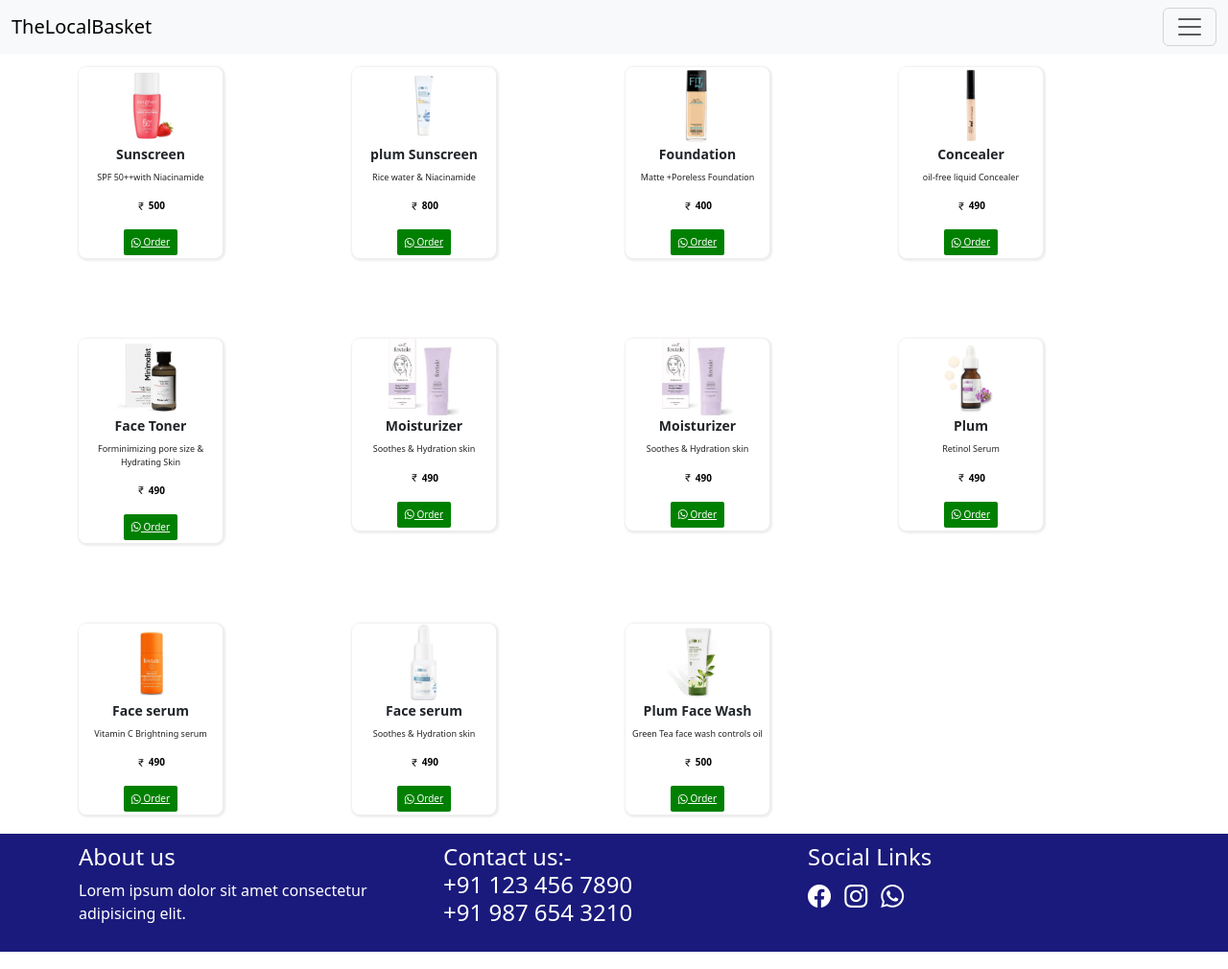
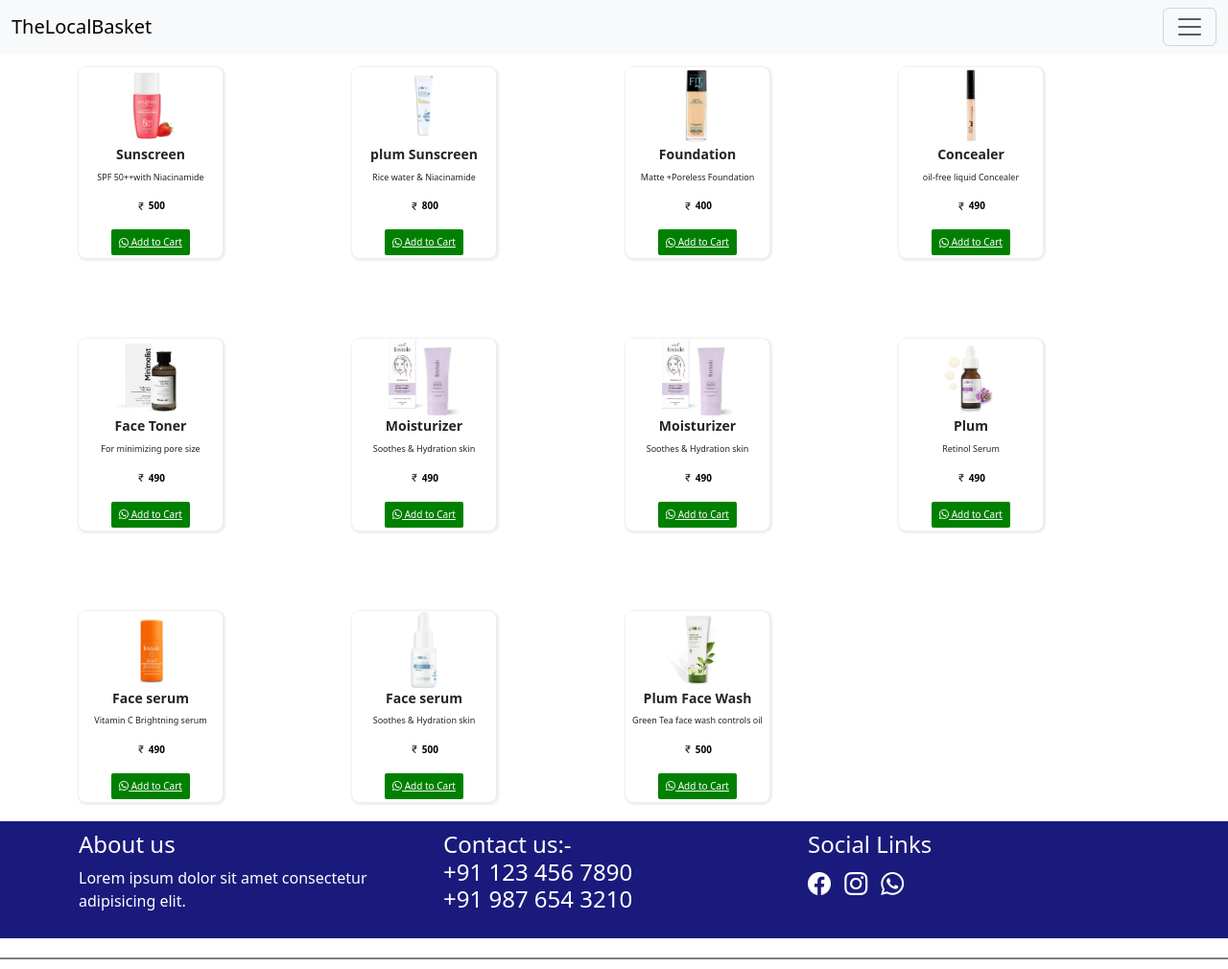
Before and after one commit to PrajwalP06/TheLocalBasket, a plain HTML site: page public/cosmetic.html in a window 1280 px wide. Shown: the whole page at 96% size. Drawn offline with nearby package versions, Linux system fonts and the light colour scheme.

Commit message:
commited by Ringchen

```diff
--- a/public/cosmetic.html
+++ b/public/cosmetic.html
@@ -58,7 +58,7 @@
                 <h3 class="itemName">Sunscreen</h3>
                 <p class="itemdesc">  SPF 50++with Niacinamide</p>
                 <p class="itemrate"><i class="bi bi-currency-rupee"></i> 500</p>
-                <button class="buttonstyle"> <a href="https://wa.me/+919609010193?text=I%20would%20like%20to%20order%20this%20Dot%20and%20Key%20Sunscreen%20of%20Rs.500" style="color:white"> <i class="bi bi-whatsapp"></i> Order</a></button>
+                <button class="buttonstyle"> <a href="https://wa.me/+919609010193?text=I%20would%20like%20to%20Add to Cart%20this%20Dot%20and%20Key%20Sunscreen%20of%20Rs.500" style="color:white"> <i class="bi bi-whatsapp"></i> Add to Cart</a></button>
               </div>
             </div>
           </div>
@@ -69,7 +69,7 @@
                 <h3 class="itemName">plum Sunscreen </h3>
                 <p class="itemdesc">Rice water & Niacinamide</p>
                 <p class="itemrate"><i class="bi bi-currency-rupee"></i> 800</p>
-                <button class="buttonstyle"> <a href="https://wa.me/+919609010193?text=I%20would%20like%20order%20this%20Plum%20Sunscreen%20of%20Rs.500" style="color:white"> <i class="bi bi-whatsapp"></i> Order</a></button>
+                <button class="buttonstyle"> <a href="https://wa.me/+919609010193?text=I%20would%20like%20Add to Cart%20this%20Plum%20Sunscreen%20of%20Rs.500" style="color:white"> <i class="bi bi-whatsapp"></i> Add to Cart</a></button>
               </div>
             </div>
           </div>
@@ -80,7 +80,7 @@
                 <h3 class="itemName">Foundation</h3>
                 <p class="itemdesc">Matte +Poreless Foundation</p>
                 <p class="itemrate"><i class="bi bi-currency-rupee"></i> 400</p>
-                <button class="buttonstyle"> <a href="https://wa.me/+919609010193?text=I%20would%20like%20to%20order%20this%20Fit%20me%20foundation%20of%20Rs.400" style="color:white"> <i class="bi bi-whatsapp"></i> Order</a></button>
+                <button class="buttonstyle"> <a href="https://wa.me/+919609010193?text=I%20would%20like%20to%20Add to Cart%20this%20Fit%20me%20foundation%20of%20Rs.400" style="color:white"> <i class="bi bi-whatsapp"></i> Add to Cart</a></button>
               </div>
             </div>
           </div>
@@ -91,7 +91,7 @@
                 <h3 class="itemName">Concealer</h3>
                 <p class="itemdesc">oil-free liquid Concealer </p>
                 <p class="itemrate"><i class="bi bi-currency-rupee"></i> 490</p>
-                <button class="buttonstyle"> <a href="https://wa.me/+919609010193?text=I%20would%20like%20to%20order%20this%20fit%20me%20Concealer%20for%20Rs.490" style="color:white"> <i class="bi bi-whatsapp"></i> Order</a></button>
+                <button class="buttonstyle"> <a href="https://wa.me/+919609010193?text=I%20would%20like%20to%20Add to Cart%20this%20fit%20me%20Concealer%20for%20Rs.490" style="color:white"> <i class="bi bi-whatsapp"></i> Add to Cart</a></button>
               </div>
             </div>
           </div>
@@ -100,9 +100,9 @@
               <img class="imgStyle" src="images/Minimalist.jpg">
               <div class="desc">
                 <h3 class="itemName">Face Toner</h3>
-                <p class="itemdesc">Forminimizing pore size & Hydrating Skin </p>
+                <p class="itemdesc">For minimizing pore size  </p>
                 <p class="itemrate"><i class="bi bi-currency-rupee"></i> 490</p>
-                <button class="buttonstyle"> <a href="https://wa.me/+919609010193?text=I%20would%20like%20to%20order%20this%20Face%20Toner%20of%20Rs.490" style="color:white"> <i class="bi bi-whatsapp"></i> Order</a></button>
+                <button class="buttonstyle"> <a href="https://wa.me/+919609010193?text=I%20would%20like%20to%20Add to Cart%20this%20Face%20Toner%20of%20Rs.490" style="color:white"> <i class="bi bi-whatsapp"></i> Add to Cart</a></button>
               </div>
             </div>
           </div>
@@ -113,7 +113,7 @@
                 <h3 class="itemName"> Moisturizer</h3>
                 <p class="itemdesc"> Soothes & Hydration skin </p>
                 <p class="itemrate"><i class="bi bi-currency-rupee"></i> 490</p>
-                <button class="buttonstyle"> <a href="https://wa.me/+919609010193" style="color:white"> <i class="bi bi-whatsapp"></i> Order</a></button>
+                <button class="buttonstyle"> <a href="https://wa.me/+919609010193" style="color:white"> <i class="bi bi-whatsapp"></i> Add to Cart</a></button>
               </div>
             </div>
           </div>
@@ -124,7 +124,7 @@
                 <h3 class="itemName"> Moisturizer</h3>
                 <p class="itemdesc"> Soothes & Hydration skin </p>
                 <p class="itemrate"><i class="bi bi-currency-rupee"></i> 490</p>
-                <button class="buttonstyle"> <a href="https://wa.me/+919609010193" style="color:white"> <i class="bi bi-whatsapp"></i> Order</a></button>
+                <button class="buttonstyle"> <a href="https://wa.me/+919609010193" style="color:white"> <i class="bi bi-whatsapp"></i> Add to Cart</a></button>
               </div>
             </div>
           </div>
@@ -135,7 +135,7 @@
                 <h3 class="itemName"> Plum </h3>
                 <p class="itemdesc"> Retinol Serum </p>
                 <p class="itemrate"><i class="bi bi-currency-rupee"></i> 490</p>
-                <button class="buttonstyle"> <a href="https://wa.me/+919609010193?text=I%20would%20like%20to%20order%20thsi%20Plum%20Retinol%20Serum%20of%20Rs.490" style="color:white"> <i class="bi bi-whatsapp"></i> Order</a></button>
+                <button class="buttonstyle"> <a href="https://wa.me/+919609010193?text=I%20would%20like%20to%20Add to Cart%20thsi%20Plum%20Retinol%20Serum%20of%20Rs.490" style="color:white"> <i class="bi bi-whatsapp"></i> Add to Cart</a></button>
               </div>
             </div>
           </div>
@@ -146,7 +146,7 @@
                 <h3 class="itemName"> Face serum</h3>
                 <p class="itemdesc"> Vitamin C Brightning serum </p>
                 <p class="itemrate"><i class="bi bi-currency-rupee"></i> 490</p>
-                <button class="buttonstyle"> <a href="https://wa.me/+919609010193?text=I%20would%20like%20order%20this%20Face%20serum%20of%20Rs.490" style="color:white"> <i class="bi bi-whatsapp"></i> Order</a></button>
+                <button class="buttonstyle"> <a href="https://wa.me/+919609010193?text=I%20would%20like%20Add to Cart%20this%20Face%20serum%20of%20Rs.490" style="color:white"> <i class="bi bi-whatsapp"></i> Add to Cart</a></button>
               </div>
             </div>
           </div>
@@ -156,8 +156,8 @@
               <div class="desc">
                 <h3 class="itemName"> Face serum</h3>
                 <p class="itemdesc"> Soothes & Hydration skin </p>
-                <p class="itemrate"><i class="bi bi-currency-rupee"></i> 490</p>
-                <button class="buttonstyle"> <a href="https://wa.me/+919609010193" style="color:white"> <i class="bi bi-whatsapp"></i> Order</a></button>
+                <p class="itemrate"><i class="bi bi-currency-rupee"></i> 500</p>
+                <button class="buttonstyle"> <a href="https://wa.me/+919609010193?text=I520would%20like%20to%20Add to Cart%20this%20Face%20serum%20of%20Rs.500" style="color:white"> <i class="bi bi-whatsapp"></i> Add to Cart</a></button>
               </div>
             </div>
           </div>
@@ -168,7 +168,7 @@
                 <h3 class="itemName"> Plum Face Wash</h3>
                 <p class="itemdesc"> Green Tea face wash controls oil  </p>
                 <p class="itemrate"><i class="bi bi-currency-rupee"></i> 500</p>
-                <button class="buttonstyle"> <a href="https://wa.me/+919609010193" style="color:white"> <i class="bi bi-whatsapp"></i> Order</a></button>
+                <button class="buttonstyle"> <a href="https://wa.me/+919609010193?text=I%20would%20like%20to%20Add to Cart%20this%20Plum%20Face%20Wash%20of%20Rs.500" style="color:white"> <i class="bi bi-whatsapp"></i> Add to Cart</a></button>
               </div>
             </div>
           </div>
@@ -217,5 +217,11 @@
 
       </div>
     </section>
+
+
+    <div id="cart"> </div>
+
+
+
 </body>
 </html>
--- a/public/cosmeticStyle.css
+++ b/public/cosmeticStyle.css
@@ -50,3 +50,16 @@
     background-color: #29bf12;
     transform: translateY(-5px);
 }
+
+#cart{
+    border-top: 2px solid gray;
+    margin-top: 20px;
+    padding-top: 10px;
+
+}
+.cart-item{
+    display: flex;
+    justify-content: space-between;
+    margin-bottom: 8px;
+
+}
```
Also changed, not shown: public/cosmeticCart.js (added, +45 -0 lines).
